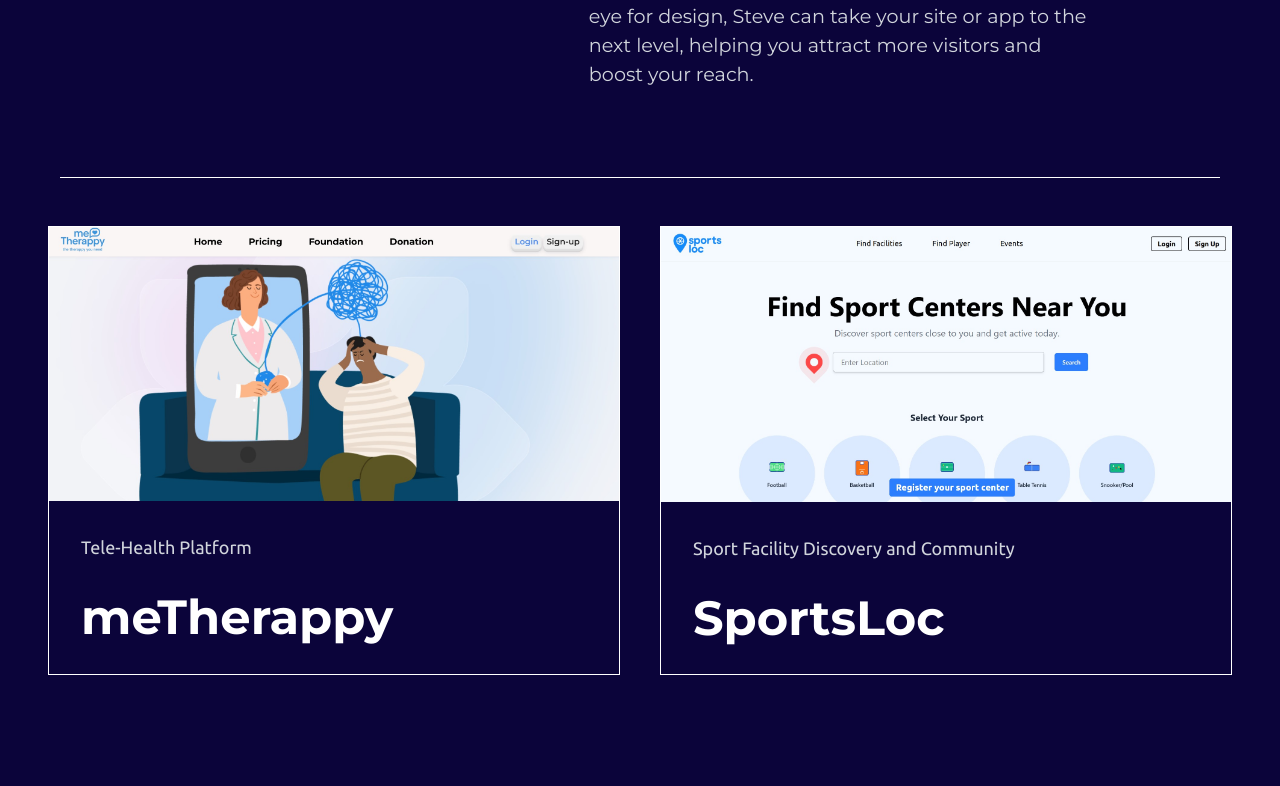
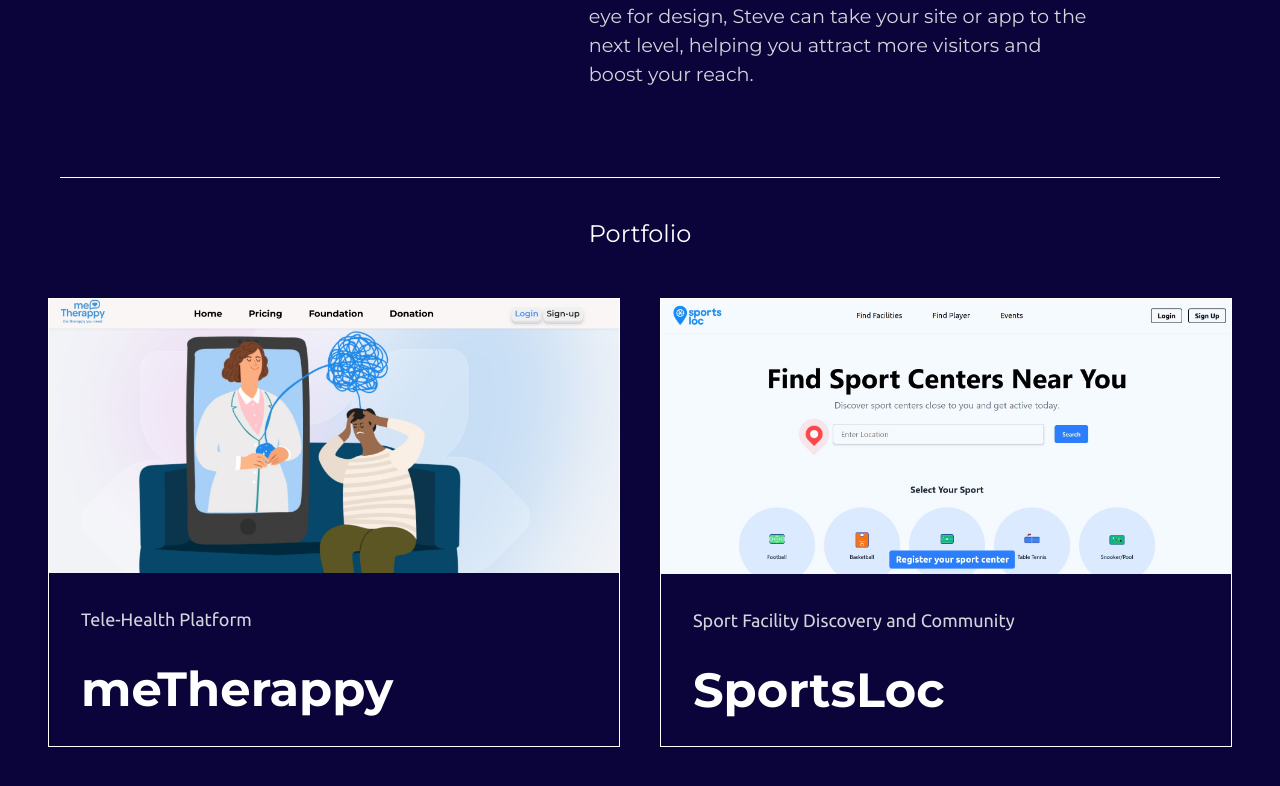
Before and after one commit to bluemagikSGO/portfolio, a React (Vite) app: page / in a window 1280 px wide. Shown: the part 1423-2209 px from the top of the page. Built offline with nearby package versions, Linux system fonts and the light colour scheme.

Commit message:
04/06/2025

```diff
--- a/src/components/Portfolio.jsx
+++ b/src/components/Portfolio.jsx
@@ -7,7 +7,10 @@
   return (
     <section id="portfolio" className="h-screen bg-[#0b043a] text-white">
       <hr className="mx-15" />
-      <div className="md:flex md:space-y-0 space-y-10 gap-10 md:p-12 p-6 md:mt-0 mt-12">
+      <p className="text-center text-2xl font-['Montserrat'] pt-10">
+        Portfolio
+      </p>
+      <div className="md:flex md:space-y-0 space-y-10 gap-10 md:p-12 p-6 md:mt-0 mt-6">
         <div className="md:w-1/2 border-1">
           <PortList
             image={portimg}
```
